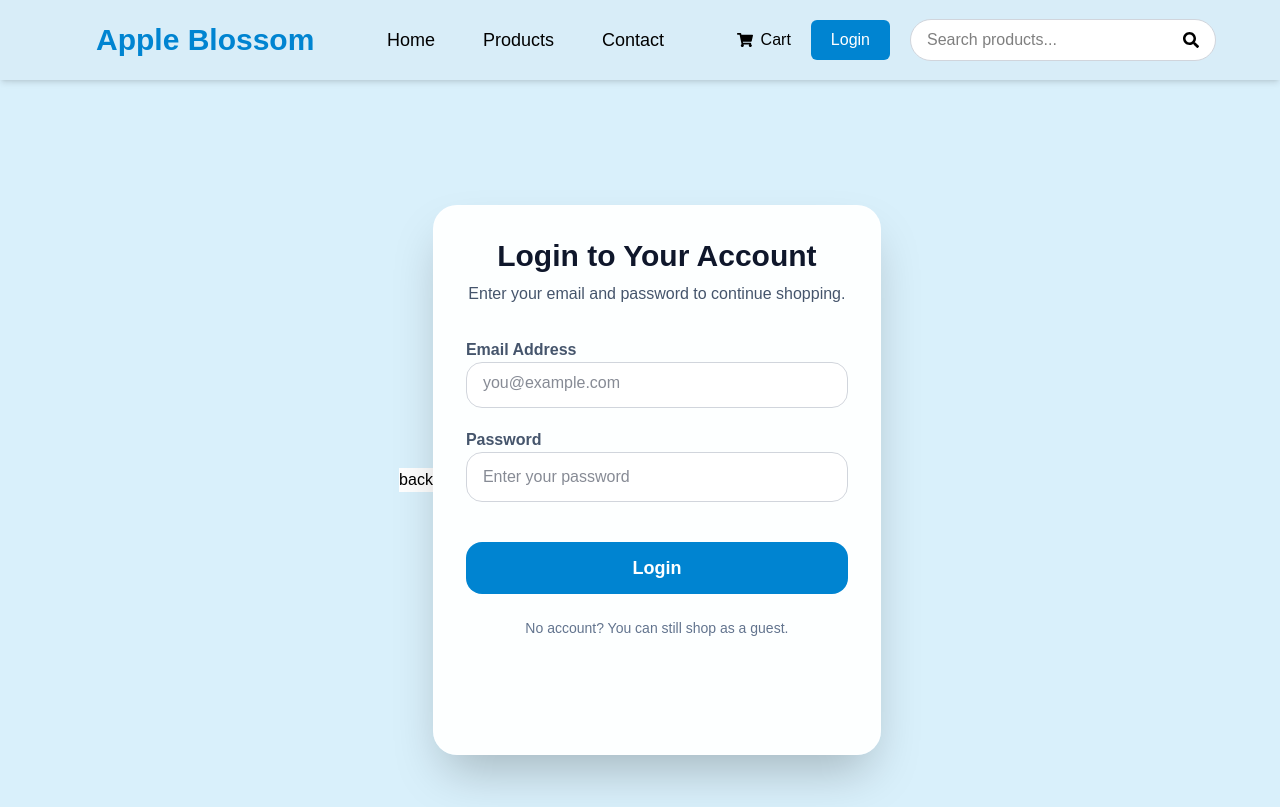
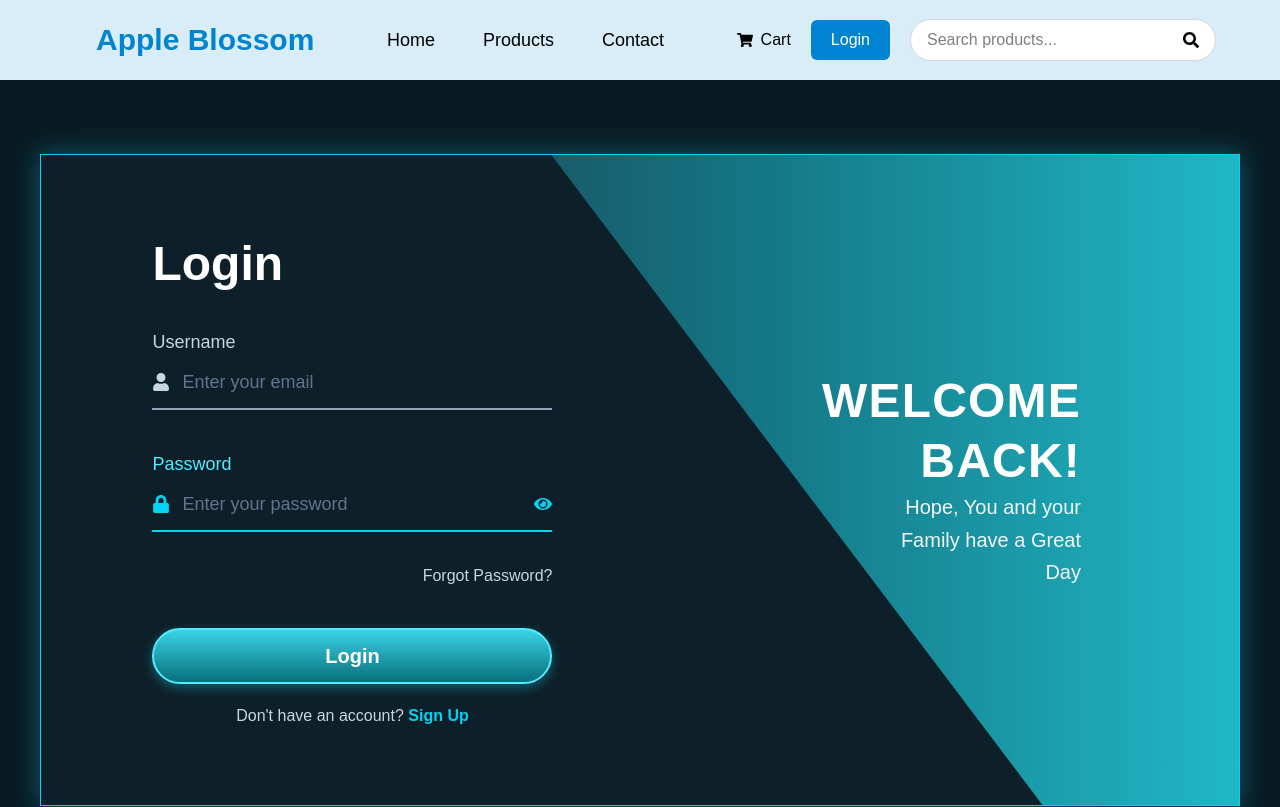
Before and after one commit to abhishekdeveloper0010-create/client, a React (Vite) app: page /login in a window 1280 px wide. Shown: the top 807 px of the page. Built offline with nearby package versions, Linux system fonts and the light colour scheme.

Commit message:
login page desgin complite

```diff
--- a/src/pages/Login.jsx
+++ b/src/pages/Login.jsx
@@ -1,98 +1,333 @@
 import { useState } from "react";
-import { useNavigate } from "react-router-dom";
+import { Link, useNavigate } from "react-router-dom";
+import {
+  FaUser,
+  FaLock,
+  FaEye,
+  FaEyeSlash,
+} from "react-icons/fa";
 
 function Login() {
+  // Email aur Password values
   const [credentials, setCredentials] = useState({
     email: "",
     password: "",
   });
-  const [error, setError] = useState("");
+
+  // Separate Errors
+  const [errors, setErrors] = useState({
+    email: "",
+    password: "",
+  });
+
+  // Password show/hide
+  const [showPassword, setShowPassword] = useState(false);
+
   const navigate = useNavigate();
 
+  // Input change
   const handleChange = (event) => {
     const { name, value } = event.target;
-    setCredentials((prev) => ({ ...prev, [name]: value }));
+
+    // Input value update
+    setCredentials((prev) => ({
+      ...prev,
+      [name]: value,
+    }));
+
+    // Jis field mein typing ho rahi hai uski error remove
+    setErrors((prev) => ({
+      ...prev,
+      [name]: "",
+    }));
   };
 
+  // Form Submit
   const handleSubmit = (event) => {
     event.preventDefault();
 
-    if (!credentials.email || !credentials.password) {
-      setError("Please enter both email and password.");
+    const newErrors = {
+      email: "",
+      password: "",
+    };
+
+    // Email validation
+    if (!credentials.email.trim()) {
+      newErrors.email = "Please enter your email.";
+    }
+
+    // Password validation
+    if (!credentials.password.trim()) {
+      newErrors.password = "Please enter your password.";
+    }
+
+    // Errors set
+    setErrors(newErrors);
+
+    // Agar error hai to login stop
+    if (newErrors.email || newErrors.password) {
       return;
     }
 
-    setError("");
+    // User save in localStorage
     localStorage.setItem(
       "user",
-      JSON.stringify({ email: credentials.email })
+      JSON.stringify({
+        email: credentials.email,
+      })
     );
 
+    // Home page par redirect
     navigate("/");
   };
 
   return (
+    <section className="min-h-screen bg-[#081b24] flex items-center justify-center p-4 sm:p-6 lg:p-8">
+      {/* Main Login Box */}
+      <div
+        className="
+          relative w-full max-w-[1200px] min-h-[650px]
+          overflow-hidden
+          border border-cyan-400
+          shadow-[0_0_25px_rgba(34,211,238,0.35)]
+        "
+      >
+        {/* Left Background */}
+        <div className="absolute inset-0 bg-[#0d1f29]" />
 
-    <div className="min-h-screen bg-[#d9f0fb]  flex items-center justify-center px-4 py-12">
-      <button className="bg-white ">back</button>
-      <div className="w-full max-w-md rounded-3xl h-[550px] bg-white/95 p-8 shadow-2xl backdrop-blur-xl border border-white/40 text-slate-900">
-          <h1 className="text-3xl font-bold text-center pb-2">
-            Login to Your Account
+        {/* Right Gradient Background */}
+        <div
+          className="
+            absolute inset-y-0 right-0 w-[82%]
+            bg-gradient-to-r
+            from-[#163944] via-[#147584] to-[#20b8c6]
+            [clip-path:polygon(30%_0,100%_0,100%_100%,80%_100%)]
+          "
+        />
+
+        {/* Main Content */}
+        <div className="relative z-10 flex min-h-[650px]">
+          {/* LEFT LOGIN SECTION */}
+          <div
+            className="
+              w-full lg:w-[52%]
+              flex items-center justify-center
+              px-6 pt-10 pb-10
+              sm:px-12 sm:pt-12 sm:pb-12
+              lg:px-20 lg:pt-14 lg:pb-14
+            "
+          >
+            <div className="w-full max-w-[400px]">
+              {/* Heading */}
+              <h1 className="pb-10 pt-2 text-4xl font-bold text-white sm:text-5xl">
+                Login
               </h1>
-          <p className="mt-3 text-center text-slate-600">
-            Enter your email and password to continue shopping.
-          </p>
 
-          <form onSubmit={handleSubmit} className="pt-8 space-y-6">
-            {error && (
-              <div className="rounded-2xl bg-red-50 border border-red-200 px-4 py-3 text-sm text-red-700">
-                {error}
-              </div>
-            )}
+              <form onSubmit={handleSubmit}>
+                {/* EMAIL FIELD */}
+                <div className="pb-10">
+                  <label className="mb-2 block text-lg text-slate-300">
+                    Username
+                  </label>
 
-            <label className="block pb-5">
-              <span className="text-1xl font-semibold text-slate-600 ">
-                Email Address
-              </span>
+                  <div
+                    className={`
+                      flex items-center gap-3 border-b-2
+                      transition duration-300
+                      ${
+                        errors.email
+                          ? "border-red-500"
+                          : "border-slate-400 focus-within:border-cyan-400"
+                      }
+                    `}
+                  >
+                    {/* User Icon - LEFT */}
+                    <FaUser
+                      className={`
+                        shrink-0 text-lg
+                        ${
+                          errors.email
+                            ? "text-red-400"
+                            : "text-slate-300"
+                        }
+                      `}
+                    />
+
                     <input
                       type="email"
                       name="email"
                       value={credentials.email}
                       onChange={handleChange}
-                className="pt-2 w-full rounded-2xl border border-gray-300 bg-white px-4 py-3 outline-none focus:border-sky-500"
-                placeholder="you@example.com"
-                required
+                      placeholder="Enter your email"
+                      className="
+                        w-full bg-transparent
+                        py-3 text-lg text-white
+                        outline-none
+                        placeholder:text-slate-500
+                      "
                     />
+                  </div>
+
+                  {/* Email Error */}
+                  {errors.email && (
+                    <p className="mt-2 text-sm text-red-400">
+                      {errors.email}
+                    </p>
+                  )}
+                </div>
+
+                {/* PASSWORD FIELD */}
+                <div className="pb-8">
+                  <label className="block text-lg text-cyan-300">
+                    Password
                   </label>
 
-            <label className="block pb-10">
-              <span className="text-1xl font-semibold text-slate-600">
-                Password
-              </span>
+                  <div
+                    className={`
+                      flex items-center gap-3 border-b-2
+                      transition duration-300
+                      ${
+                        errors.password
+                          ? "border-red-500"
+                          : "border-cyan-400 focus-within:border-cyan-300"
+                      }
+                    `}
+                  >
+                    {/* Lock Icon - LEFT */}
+                    <FaLock
+                      className={`
+                        shrink-0 text-lg
+                        ${
+                          errors.password
+                            ? "text-red-400"
+                            : "text-cyan-400"
+                        }
+                      `}
+                    />
+
+                    {/* Password Input */}
                     <input
-                type="password"
+                      type={showPassword ? "text" : "password"}
                       name="password"
                       value={credentials.password}
                       onChange={handleChange}
-                className="mt-2 w-full rounded-2xl border border-gray-300 bg-white px-4 py-3 outline-none focus:border-sky-500"
                       placeholder="Enter your password"
-                required
+                      className="
+                        w-full bg-transparent
+                        py-3 text-lg text-white
+                        outline-none
+                        placeholder:text-slate-500
+                      "
                     />
-            </label>
 
+                    {/* Eye Icon - RIGHT */}
+                    <button
+                      type="button"
+                      onClick={() =>
+                        setShowPassword((prev) => !prev)
+                      }
+                      className="
+                        shrink-0 text-lg text-cyan-400
+                        hover:text-white
+                        transition duration-300
+                        cursor-pointer
+                      "
+                      aria-label={
+                        showPassword
+                          ? "Hide password"
+                          : "Show password"
+                      }
+                    >
+                      {showPassword ? <FaEyeSlash /> : <FaEye />}
+                    </button>
+                  </div>
+
+                  {/* Password Error */}
+                  {errors.password && (
+                    <p className="mt-2 text-sm text-red-400">
+                      {errors.password}
+                    </p>
+                  )}
+                </div>
+  {/* Forgot Password */}
+                <div className="pb-10 text-right">
+                  <Link
+                    to="/forgot-password"
+                    className="
+                      text-1sm text-slate-300
+                      hover:text-cyan-400
+                      transition duration-300
+                    "
+                  >
+                    Forgot Password?
+                  </Link>
+                </div>
+                {/* LOGIN BUTTON */}
                 <button
                   type="submit"
-              className="w-full rounded-2xl bg-sky-600 px-6 py-3 text-white text-lg font-semibold hover:bg-sky-700 "
+                  className="
+                    mt-3 w-full rounded-full
+                    border-2 border-cyan-300
+                    bg-gradient-to-b
+                    from-[#38d4e5] to-[#08717e]
+                    py-3 text-xl font-bold text-white
+                    shadow-[0_4px_12px_rgba(34,211,238,0.35)]
+                    transition duration-300
+                    hover:scale-[1.02]
+                    hover:shadow-[0_5px_20px_rgba(34,211,238,0.55)]
+                  "
                 >
                   Login
                 </button>
+
+
+
+                {/* Sign Up */}
+                <p className="pt-5 text-center text-base text-slate-300">
+                  Don't have an account?{" "}
+                  <Link
+                    to="/register"
+                    className="
+                      font-semibold text-cyan-400
+                      transition duration-300
+                      hover:text-cyan-300
+                    "
+                  >
+                    Sign Up
+                  </Link>
+                </p>
               </form>
+            </div>
+          </div>
 
-          <p className="pt-6 text-center text-sm text-slate-500">
-            No account? You can still shop as a guest.
+          {/* RIGHT WELCOME SECTION */}
+          <div
+            className="
+              hidden lg:flex
+              w-[48%]
+              items-center justify-center
+              px-12 pt-14 pb-14
+            "
+          >
+            <div className="max-w-[340px] text-right">
+              <h2 className="text-5xl font-bold leading-tight tracking-wide text-white">
+                WELCOME
+                <br />
+                BACK!
+              </h2>
+
+              <p className="mt-5 text-xl leading-relaxed text-slate-100">
+                Hope, You and your
+                <br />
+                Family have a Great
+                <br />
+                Day
               </p>
             </div>
           </div>
+        </div>
+      </div>
+    </section>
   );
 }
 
```
Lines whose indentation alone changed are shown as unchanged.
